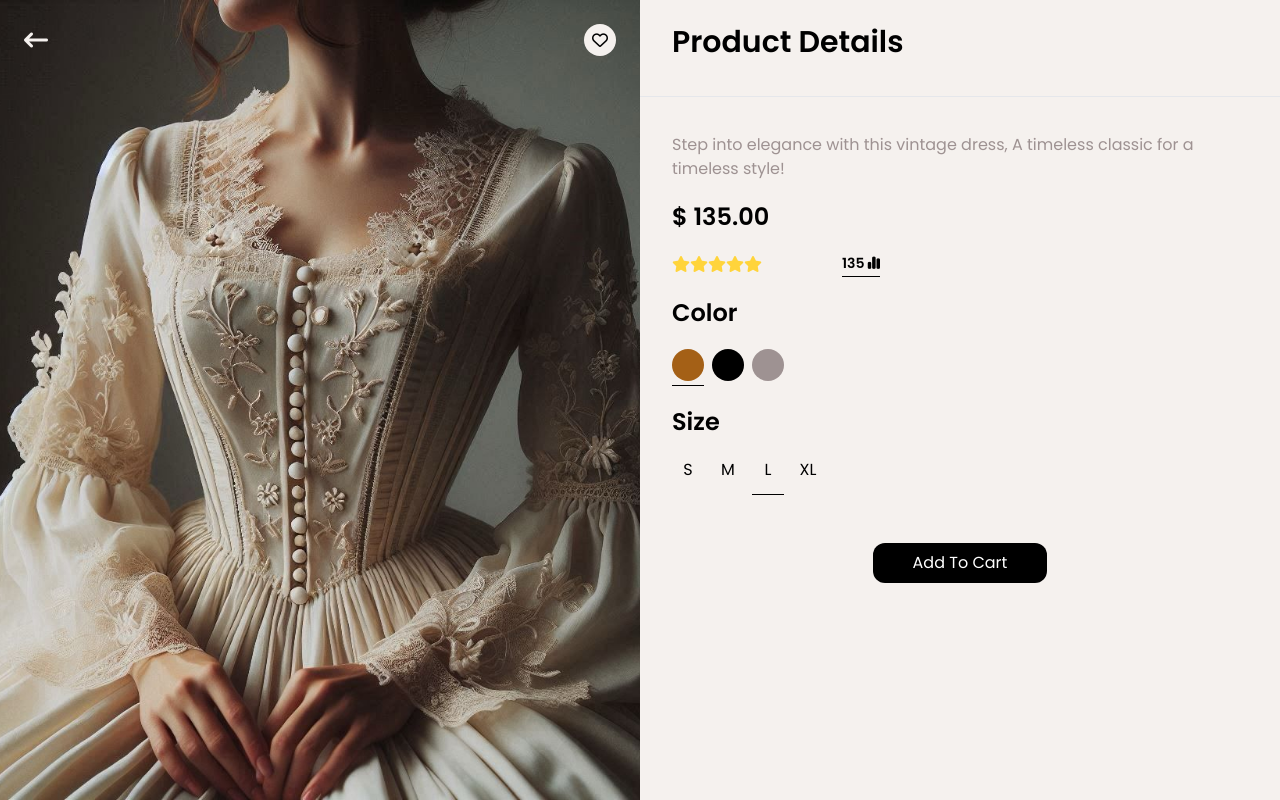
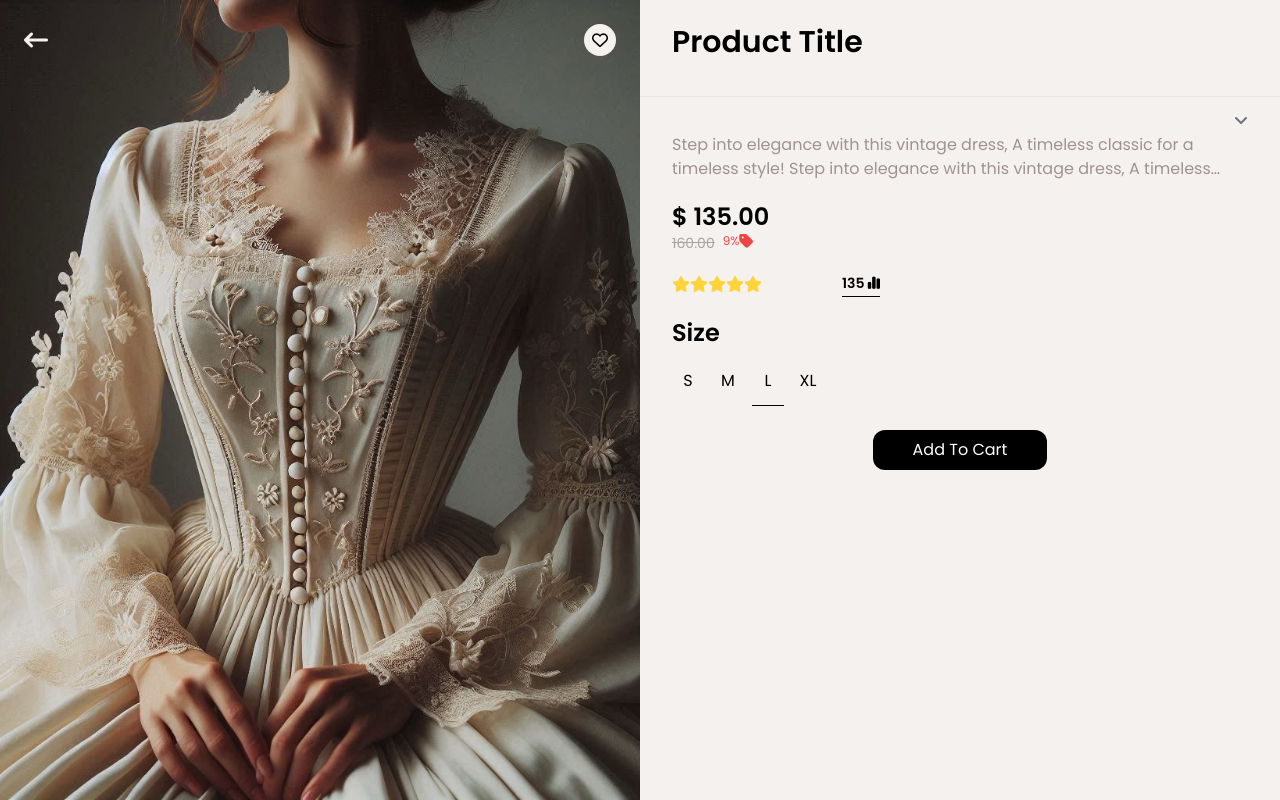
Before and after one commit to KholoudELkasaby/vinto-client-side, an Angular app: page /details in a window 1280 px wide. Built offline with nearby package versions, Linux system fonts and the light colour scheme.

Commit message:
update details-info component; implement expandable description and price display with discount information

```diff
--- a/src/app/components/details/details-info/details-info.component.css
+++ b/src/app/components/details/details-info/details-info.component.css
@@ -0,0 +1,6 @@
+.line-clamp-2 {
+  display: -webkit-box;
+  -webkit-line-clamp: 2;
+  -webkit-box-orient: vertical;
+  overflow: hidden;
+}
--- a/src/app/components/details/details-info/details-info.component.html
+++ b/src/app/components/details/details-info/details-info.component.html
@@ -2,20 +2,51 @@
   class="container-fluid flex flex-col w-full h-full bg-background-color gap-3"
 >
   <!-- p-title -->
-  <h2 class="product-title text-3xl font-semibold px-8 py-6">
-    Product Details
-  </h2>
+  <h2 class="product-title text-3xl font-semibold px-8 py-6">Product Title</h2>
 
   <hr class="bg-gray-color text-gray-color h-[2px]" />
 
-  <div class="w-full flex flex-col bg-background-color px-8 p-6 gap-5">
+  <div class="w-full flex flex-col bg-background-color px-8 gap-5">
     <!-- p-desc -->
-    <p class="desc text-light-color">
-      Step into elegance with this vintage dress, A timeless classic for a
-      timeless style!
-    </p>
+    <div class="w-full">
+      <!-- Expand/Collapse Button -->
+      <div class="flex justify-end">
+        <button
+          (click)="isExpanded = !isExpanded"
+          class="text-gray-500 hover:text-black transition active:scale-95"
+        >
+          <i
+            [ngClass]="
+              isExpanded ? 'fa-solid fa-angle-up' : 'fa-solid fa-angle-down'
+            "
+          ></i>
+        </button>
+      </div>
+      <p
+        class="desc text-light-color break-words whitespace-normal transition-all ease-in-out"
+        [ngClass]="{ 'line-clamp-2': !isExpanded, 'max-h-[none]': isExpanded }"
+      >
+        Step into elegance with this vintage dress, A timeless classic for a
+        timeless style! Step into elegance with this vintage dress, A timeless
+        classic for a timeless style! Step into elegance with this vintage
+        dress, A timeless classic for a timeless style! Step into elegance with
+        this vintage dress, A timeless classic for a timeless style!
+      </p>
+    </div>
     <!-- p-price -->
-    <p class="price text-2xl font-semibold">$ <span>135.00</span></p>
+    <div class="price flex flex-col">
+      <div class="">
+        <p class="text-2xl font-semibold">$ <span>135.00</span></p>
+      </div>
+
+      <div class="flex gap-2">
+        <p class="text-gray-color text-sm line-through">160.00</p>
+        <div class="flex">
+          <p class="text-xs text-red-500">9%</p>
+          <i class="fa-solid fa-tag text-red-500"></i>
+        </div>
+      </div>
+    </div>
     <!-- p-rate & reviews -->
     <div class="flex w-52 justify-between">
       <div class="rate">
@@ -29,21 +60,6 @@
         class="font-semibold text-sm active:scale-95 hover:scale-110 cursor-pointer border-b-[1px] border-black"
       >
         135 <i class="fa-solid fa-chart-simple"></i>
-      </div>
-    </div>
-    <!-- Color -->
-    <p class="text-2xl font-semibold">Color</p>
-    <div class="color flex gap-2">
-      <div
-        *ngFor="let color of colors; let i = index"
-        [ngClass]="{ 'border-b border-black': activeColor === i }"
-        (click)="setActive('color', i)"
-        class="pb-1 transition-all cursor-pointer active:scale-95"
-      >
-        <div
-          class="rounded-full w-8 h-8"
-          [ngStyle]="{ 'background-color': color }"
-        ></div>
       </div>
     </div>
     <!-- Size -->
--- a/src/app/components/details/details-info/details-info.component.ts
+++ b/src/app/components/details/details-info/details-info.component.ts
@@ -9,16 +9,13 @@ import { CommonModule } from '@angular/common';
   styleUrl: './details-info.component.css',
 })
 export class DetailsInfoComponent {
-  activeColor: number = 0;
+  isExpanded: boolean = false;
   activeSize: number = 2;
 
-  colors: string[] = ['#A46016', '#000000', '#9E9292'];
   sizes: string[] = ['S', 'M', 'L', 'XL'];
 
   setActive(type: string, index: number) {
-    if (type === 'color') {
-      this.activeColor = index;
-    } else if (type === 'size') {
+    if (type === 'size') {
       this.activeSize = index;
     }
   }
```
